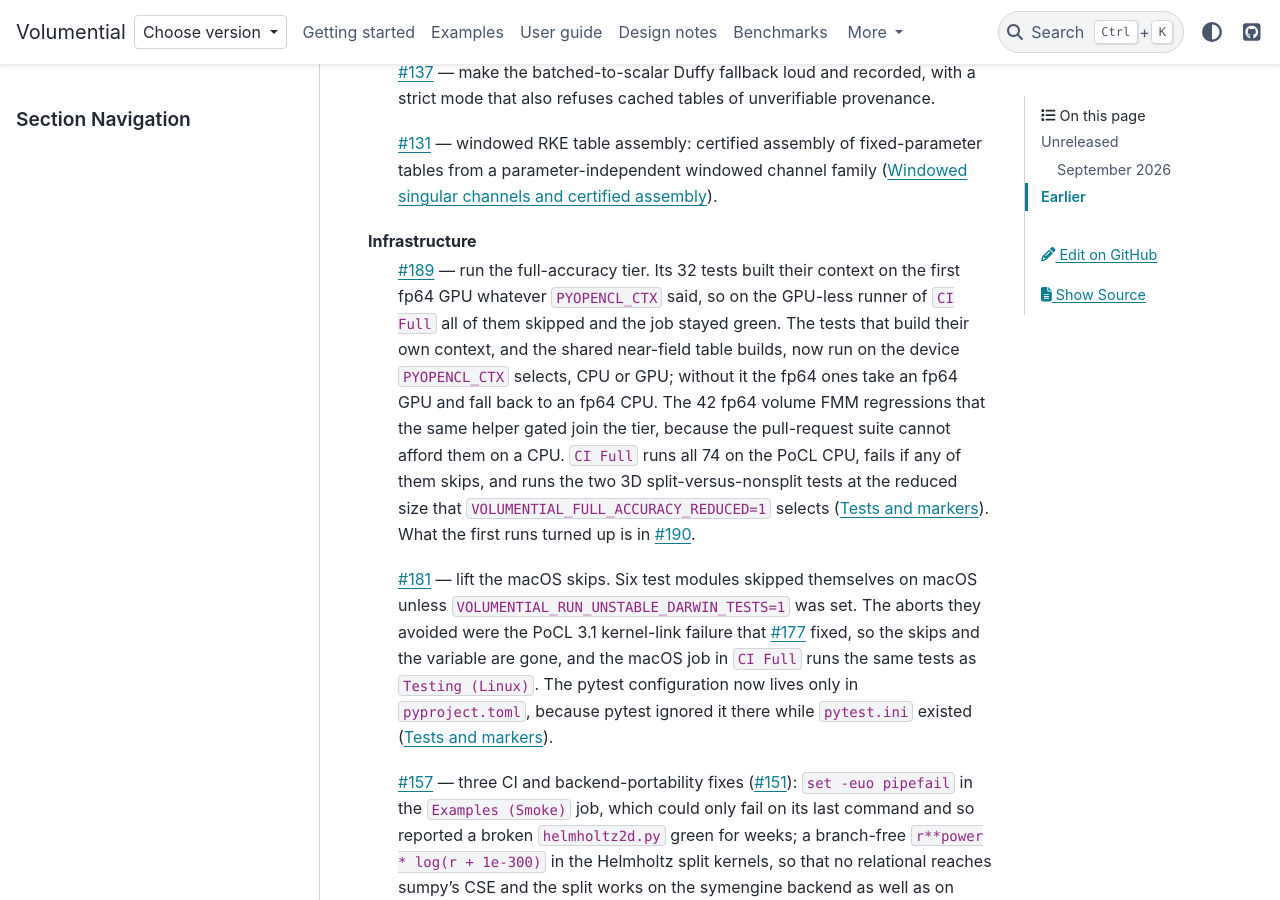
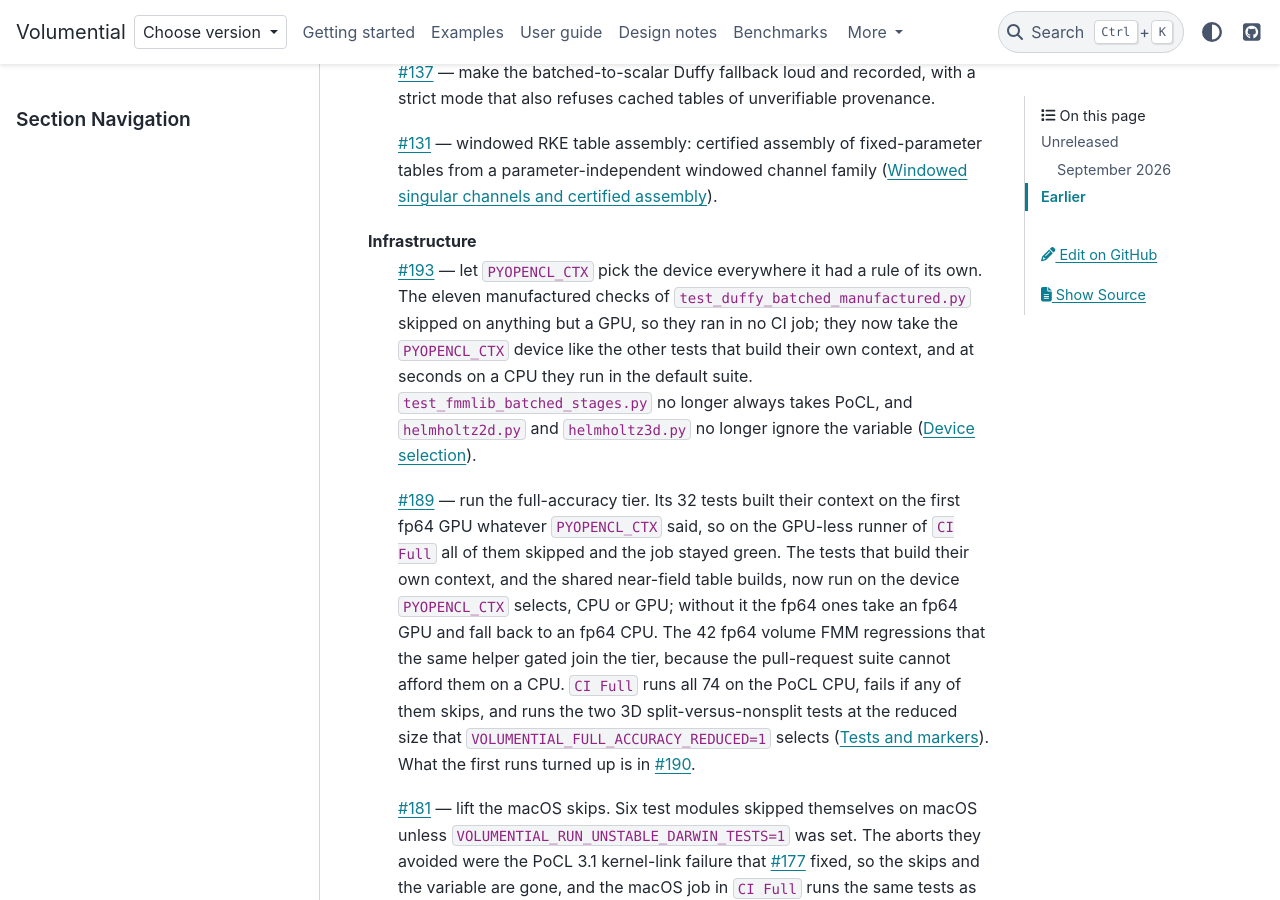
Before and after one commit to xywei/volumential, a Sphinx documentation site: the page built from doc/source/changelog.md, in a window 1280 px wide and 900 px high, scrolled down 2095 px. Built offline with Sphinx 7.4.7 and the PyData theme 0.15.4, drawn with Linux system fonts in a browser that asks for light colours.

Commit message:
docs: record #193 in the changelog

```diff
--- a/doc/source/changelog.md
+++ b/doc/source/changelog.md
@@ -87,6 +87,14 @@ Tables and numerics
   ({doc}`design-notes/windowed-channels`).
 
 Infrastructure
+: [#193](https://github.com/xywei/volumential/pull/193) — let `PYOPENCL_CTX`
+  pick the device everywhere it had a rule of its own. The eleven manufactured
+  checks of `test_duffy_batched_manufactured.py` skipped on anything but a GPU,
+  so they ran in no CI job; they now take the `PYOPENCL_CTX` device like the
+  other tests that build their own context, and at seconds on a CPU they run in
+  the default suite. `test_fmmlib_batched_stages.py` no longer always takes
+  PoCL, and `helmholtz2d.py` and `helmholtz3d.py` no longer ignore the
+  variable ({doc}`getting-started/device-selection`).
 : [#189](https://github.com/xywei/volumential/pull/189) — run the
   full-accuracy tier. Its 32 tests built their context on the first fp64 GPU
   whatever `PYOPENCL_CTX` said, so on the GPU-less runner of `CI Full` all of
```
